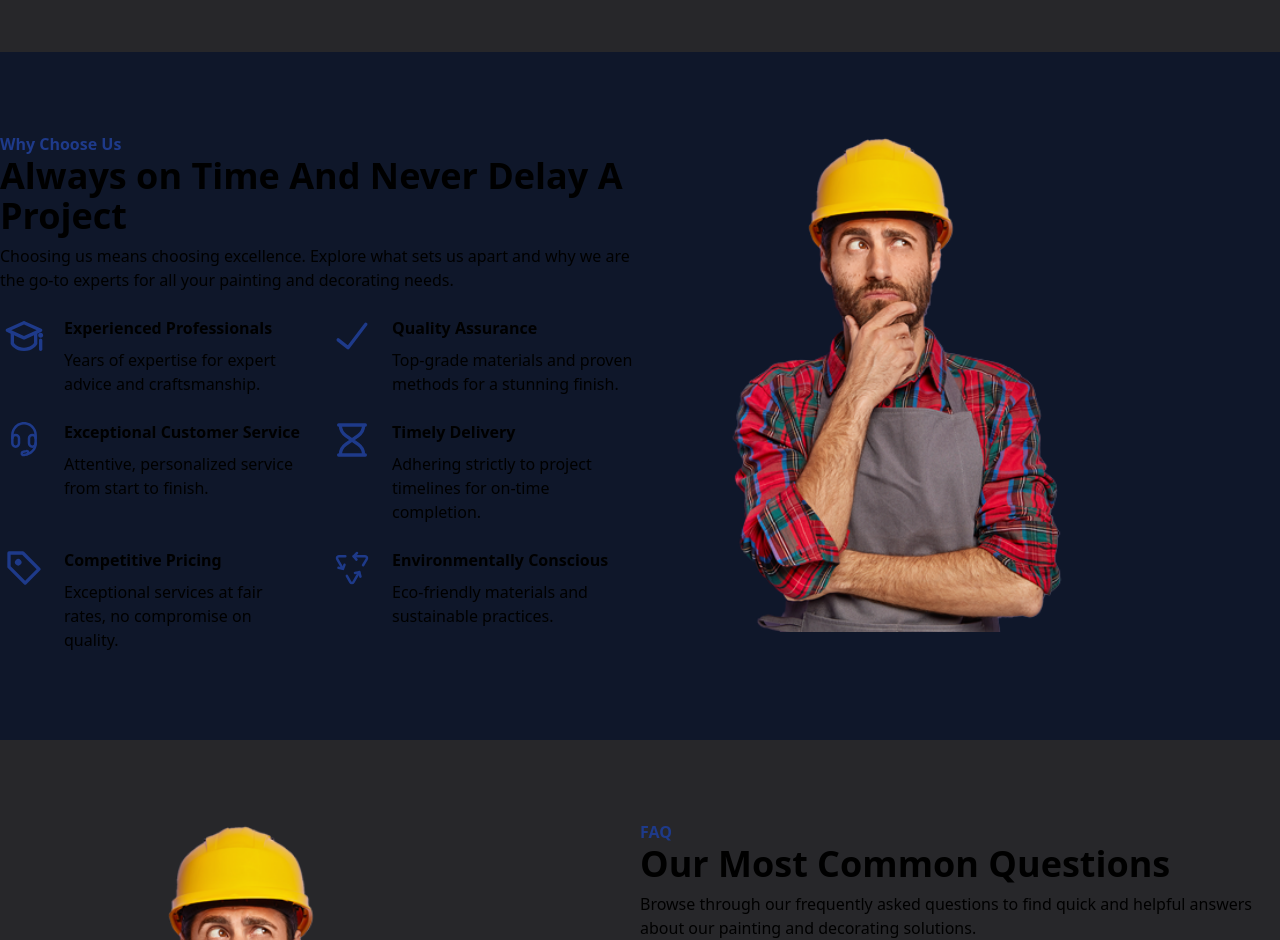
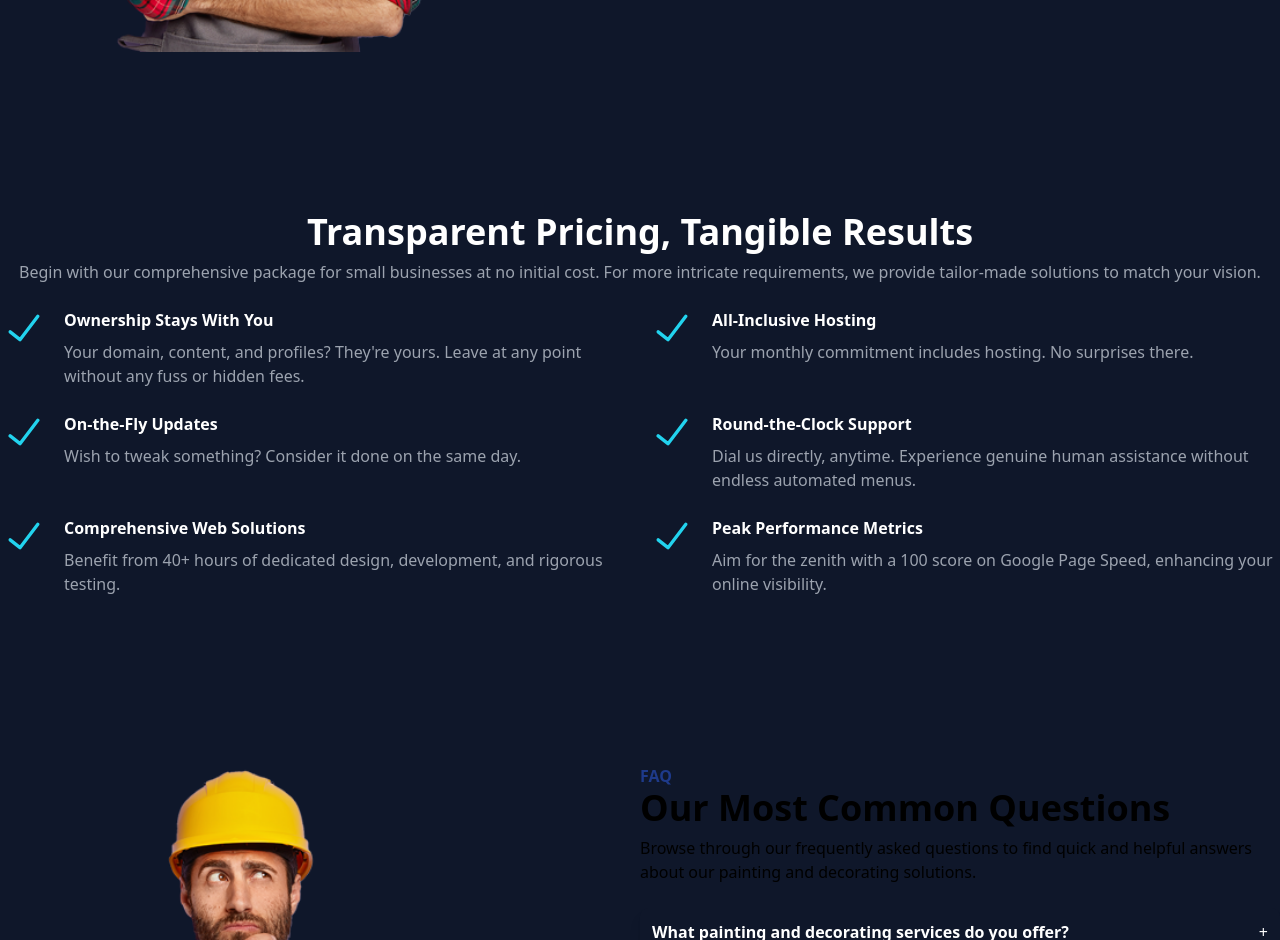
Before and after one commit to illium-digital-media/website, a Next.js app: page / in a window 1280 px wide. Shown: the part 1860-2800 px from the top of the page. Built offline with nearby package versions, Linux system fonts and the light colour scheme.

Commit message:
changing testimonials

```diff
--- a/components/StarRating.tsx
+++ b/components/StarRating.tsx
@@ -8,7 +8,7 @@ const StarRating: React.FC<StarRatingProps> = ({ rating }) => {
   const filledStars = Math.round(rating * 2) / 2;
 
   return (
-    <div className="star-rating text-yellow-400">
+    <div className="star-rating text-cyan-400">
       {[...Array(5)].map((_, index) => (
         <span
           key={index}
--- a/components/TestimonialsCards.tsx
+++ b/components/TestimonialsCards.tsx
@@ -1,41 +1,13 @@
-import Image from "next/image";
-import { DarkModeContext } from "./DarkModeContext";
-import React, { useContext } from "react";
-import QuoteIcon from "./Icons/Quote";
 import StarRating from "./StarRating";
+import { testimonials } from "./data/testimonials";
 
-const testimonials = [
-  {
-    name: "John Doe",
-    comment:
-      "The team at ABC Painting did a fantastic job refreshing the look of my home. The attention to detail and friendly service made the entire experience seamless and enjoyable.",
-    city: "London",
-  },
-  {
-    name: "Jane Smith",
-    comment:
-      "I highly recommend XYZ Decorators for their professional approach and timely completion of our office renovation. The new interior design has breathed new life into our workspace.",
-    city: "London",
-  },
-  {
-    name: "Mike Johnson",
-    comment:
-      "From start to finish, DEF Painters exceeded my expectations with their skillful work and courteous team. The result is a beautifully transformed exterior that has garnered numerous compliments from neighbors.",
-    city: "London",
-  },
-];
-
-const Testimonials = () => {
-  const { darkMode, setDarkMode } = useContext(DarkModeContext);
-
+const TestimonialCards = () => {
   return (
-    <div className="md:flex md:space-x-4">
+    <div className="md:flex md:space-x-4 text-white">
       {testimonials.map((testimonial, index) => (
         <div
           key={index}
-          className={`flex-1 border border-gray-300 rounded-lg mb-4 ${
-            darkMode ? "bg-zinc-700" : "bg-white"
-          }`}
+          className={`flex-1 rounded-lg mb-4 border border-cyan-400 bg-secondary`}
         >
           <div className="p-6">
             <StarRating rating={4} />
@@ -43,10 +15,7 @@ const Testimonials = () => {
             <div className="flex justify-between">
               <div>
                 <p className="font-semibold">{testimonial.name}</p>
-                <p className="">{testimonial.city}</p>
-              </div>
-              <div className={`${darkMode ? "text-white" : "text-black"}`}>
-                <QuoteIcon />
+                <p className="">{testimonial.company}</p>
               </div>
             </div>
           </div>
@@ -56,4 +25,4 @@ const Testimonials = () => {
   );
 };
 
-export default Testimonials;
+export default TestimonialCards;
--- /dev/null
+++ b/components/data/testimonials.tsx
@@ -0,0 +1,20 @@
+export const testimonials = [
+    {
+      name: "John Doe",
+      comment:
+        "The team at ABC Painting did a fantastic job refreshing the look of my home. The attention to detail and friendly service made the entire experience seamless and enjoyable.",
+      company: "Apple",
+    },
+    {
+      name: "Jane Smith",
+      comment:
+        "I highly recommend XYZ Decorators for their professional approach and timely completion of our office renovation. The new interior design has breathed new life into our workspace.",
+      company: "Tesla",
+    },
+    {
+      name: "Mike Johnson",
+      comment:
+        "From start to finish, DEF Painters exceeded my expectations with their skillful work and courteous team. The result is a beautifully transformed exterior that has garnered numerous compliments from neighbors.",
+      company: "Meta",
+    },
+  ];
--- a/components/data/whychooseus.tsx
+++ b/components/data/whychooseus.tsx
@@ -1,39 +1,34 @@
-import GraduationIcon from "../../components/Icons/Graduation";
 import TickIcon from "../Icons/Tick";
-import HourglassIcon from "../Icons/Hourglass";
-import HeadsetIcon from "../Icons/Headset";
-import PriceIcon from "../Icons/Price";
-import RecycleIcon from "../Icons/Recycle";
 
 export const whyChooseUs = [
     {
-      title: "Experienced Professionals",
-      content: "Years of expertise for expert advice and craftsmanship.",
-      image: <GraduationIcon />,
-    },
-    {
-      title: "Quality Assurance",
-      content: "Top-grade materials and proven methods for a stunning finish.",
+      title: "Ownership Stays With You",
+      content: "Your domain, content, and profiles? They're yours. Leave at any point without any fuss or hidden fees.",
       image: <TickIcon />,
     },
     {
-      title: "Exceptional Customer Service",
-      content: "Attentive, personalized service from start to finish.",
-      image: <HeadsetIcon />,
+      title: "All-Inclusive Hosting",
+      content: "Your monthly commitment includes hosting. No surprises there.",
+      image: <TickIcon />,
     },
     {
-      title: "Timely Delivery",
-      content: "Adhering strictly to project timelines for on-time completion.",
-      image: <HourglassIcon />,
+      title: "On-the-Fly Updates",
+      content: "Wish to tweak something? Consider it done on the same day.",
+      image: <TickIcon />,
     },
     {
-      title: "Competitive Pricing",
-      content: "Exceptional services at fair rates, no compromise on quality.",
-      image: <PriceIcon />,
+      title: "Round-the-Clock Support",
+      content: "Dial us directly, anytime. Experience genuine human assistance without endless automated menus.",
+      image: <TickIcon />,
     },
     {
-      title: "Environmentally Conscious",
-      content: "Eco-friendly materials and sustainable practices.",
-      image: <RecycleIcon />,
+      title: "Comprehensive Web Solutions",
+      content: "Benefit from 40+ hours of dedicated design, development, and rigorous testing.",
+      image: <TickIcon />,
+    },
+    {
+      title: "Peak Performance Metrics",
+      content: "Aim for the zenith with a 100 score on Google Page Speed, enhancing your online visibility.",
+      image: <TickIcon />,
     },
   ];
--- a/components/sections/IntroSection.tsx
+++ b/components/sections/IntroSection.tsx
@@ -2,8 +2,9 @@ import IntroCards from "../IntroCards";
 
 const IntroSection: React.FC = () => {
   return (
-    <div className="">
-      <div className="text-center pb-6">
+    <div className="relative pt-20">
+
+      <div className="text-center pb-6 z-10">
         <h4 className="font-bold text-white text-4xl pb-2">What We Do</h4>
       </div>
       <IntroCards />
--- a/components/sections/LandingSection.tsx
+++ b/components/sections/LandingSection.tsx
@@ -9,6 +9,9 @@ const LandingSection: React.FC = () => {
 
       {/* Actual background image */}
       <div className="absolute top-0 left-0 w-full h-full bg-cover bg-center z-0 opacity-40" style={{ backgroundImage: `url("/digital.jpg")` }}></div>
+
+      {/* Fade to black gradient at the bottom */}
+      <div className="absolute bottom-0 left-0 w-full h-1/4 bg-gradient-to-b from-transparent to-black z-0"></div>
 
       {/* Wrapper for content to maintain max-width */}
       <div className="max-w-screen-xl m-auto w-full z-10 flex">
--- a/components/sections/TestimonialsSection.tsx
+++ b/components/sections/TestimonialsSection.tsx
@@ -1,38 +1,13 @@
-import TestimonialsCards from "../TestimonialsCards";
-import React, { useContext } from "react";
-import { DarkModeContext } from "../DarkModeContext";
+import IntroCards from "../IntroCards";
+import TestimonialCards from "../TestimonialsCards";
 
 const TestimonialsSection: React.FC = () => {
-  const { darkMode } = useContext(DarkModeContext);
-
   return (
-    <div className="flex">
-      <div className="">
-        <div className="col flex center-left">
-          <div>
-            <div className="text-center pb-6">
-              <h3
-                className={`font-bold text-1xl ${
-                  darkMode ? "text-white" : "text-primary"
-                }`}
-              >
-                Testimonials
-              </h3>
-              <h4 className="font-bold  text-4xl pb-2">
-                What Clients Say About Us
-              </h4>
-              <p>
-                From enhancing interiors to reviving exteriors, our painting and
-                decorating services have left a lasting impression on our
-                clients, bringing smiles to their faces and beauty to their
-                spaces.
-              </p>
-            </div>
-
-            <TestimonialsCards />
-          </div>
-        </div>
+    <div className="">
+      <div className="text-center pb-6">
+        <h4 className="font-bold text-white text-4xl pb-2">What They Say About Us</h4>
       </div>
+      <TestimonialCards />
     </div>
   );
 };
--- a/components/sections/WhyUsSection.tsx
+++ b/components/sections/WhyUsSection.tsx
@@ -1,27 +1,16 @@
-import Image from "next/image";
-import examplePainting from "../../assets/example-painter.png";
-import React, { useContext } from "react";
-import { DarkModeContext } from "../DarkModeContext";
 import { whyChooseUs } from "../data/whychooseus";
 
 const WhyUsSection: React.FC = () => {
-  const { darkMode } = useContext(DarkModeContext);
 
   return (
-    <div className="lg:flex">
-      <div className="sm:w-1/2 lg:hidden  flex justify-center pb-10">
-        <Image src={examplePainting} width={500} height={500} alt={"Test"} />
-      </div>
-      <div className="w-1/2 max-lg:w-full  max-lg:px-5">
-        <div className="pb-6 max-lg:text-center">
-          <h3 className={`font-bold text-1xl ${darkMode ? "text-white" : "text-primary"}`}>Why Choose Us</h3>
+    <div className="lg:flex text-white">
+      <div className="max-lg:w-full  max-lg:px-5">
+        <div className="pb-6 text-center">
           <h4 className="font-bold  text-4xl pb-2">
-            Always on Time And Never Delay A Project
+          Transparent Pricing, Tangible Results
           </h4>
-          <p>
-            Choosing us means choosing excellence. Explore what sets us apart
-            and why we are the go-to experts for all your painting and
-            decorating needs.
+          <p className="text-gray-400">
+          Begin with our comprehensive package for small businesses at no initial cost. For more intricate requirements, we provide tailor-made solutions to match your vision.
           </p>
         </div>
         <div className="grid grid-cols-1 sm:grid-cols-2 gap-4">
@@ -31,19 +20,17 @@ const WhyUsSection: React.FC = () => {
               className={`sm:mx-1 max-sm:mb-3  rounded-lg mb-2  flex`}
             >
               <div className="flex">
-                <div className={` mr-5 ${darkMode ? "text-white" : "text-primary"}`}>{item.image}</div>
+                <div className={` mr-5 text-cyan-400 `}>{item.image}</div>
                 <div>
                   <h3 className="text-1xl font-bold pb-2 ">{item.title}</h3>
-                  <p className="">{item.content}</p>
+                  <p className="text-gray-400">{item.content}</p>
                 </div>
               </div>
             </div>
           ))}
         </div>
       </div>
-      <div className="sm:w-1/2 max-lg:hidden">
-        <Image src={examplePainting} width={500} height={500} alt={"Test"} />
-      </div>
+
     </div>
   );
 };
--- a/pages/index.tsx
+++ b/pages/index.tsx
@@ -32,9 +32,10 @@ const HomePage: React.FC = () => {
       <div className="bg-primary">
         <LandingSection />
         {sections.map((section, index) => (
-          <Section index={index} key={index}>{section}</Section>
+          <Section index={index} key={index} gradient={index === 0}>{section}</Section>
         ))}
       </div>
+
 
     </>
   );
```
Also changed, not shown: components/Section.tsx (+10 -5 lines).
